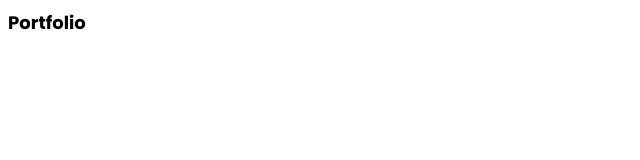
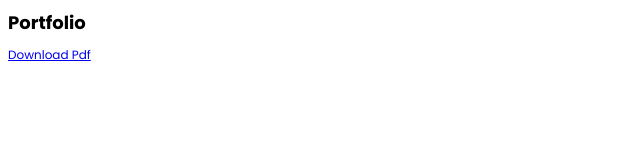
Before and after one commit to loveefraimsson/portfolio, a React (Vite) app: page / in a window 1280 px wide. Shown: the top 160 px of the page, without its empty margins (0-640 px from the left). Built offline with nearby package versions, Linux system fonts and the light colour scheme.

Commit message:
test to open pdf

```diff
--- a/src/App.jsx
+++ b/src/App.jsx
@@ -1,5 +1,6 @@
-import { useState } from 'react'
-import './App.css'
+import { useState } from 'react';
+import './App.css';
+import CV from './Love_Efraimsson_CV.pdf'
 
 function App() {
 
@@ -7,6 +8,7 @@ function App() {
   return (
     <>
       <h1>Portfolio</h1>
+      <a href = {CV} target = "_blank">Download Pdf</a>
     </>
   )
 }
```
Also changed, not shown: 1 other file (tests, documents, lock files or other folders).
